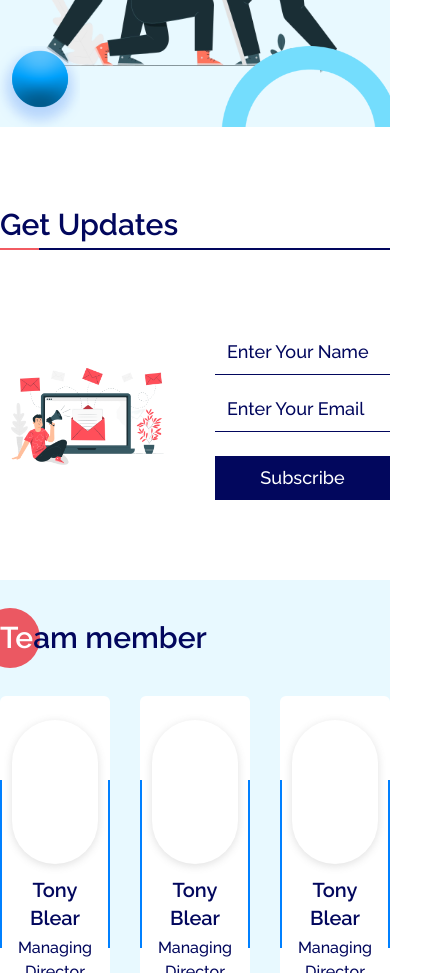
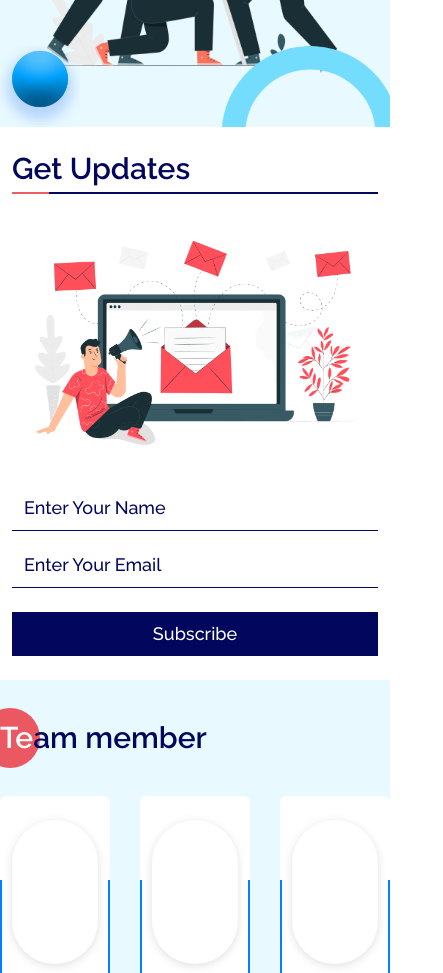
Before and after one commit to NoobBiswajit/nexwift, a website: page index.html in a window 390 px wide. Shown: the part 8000-8973 px from the top of the page, 443 px wide, since content can reach past the window. Drawn offline with nearby package versions, Linux system fonts and the light colour scheme.

Commit message:
subscrice area responsive

```diff
--- a/index.html
+++ b/index.html
@@ -560,7 +560,7 @@
     <section>
         <div class=" py-10 lg:py-20 bg-bubbles happend_area px-3 lg:px-16 xl:px-0">
             <div class="container mx-auto">
-                <div class=" lg:grid grid-cols-2 gap-6 lg:gap-16">
+                <div class=" md:grid grid-cols-2 gap-6 lg:gap-16">
                     <div class="">
                         <div class="chalenges_text">
                             <h2 class="text-Nblue font-rlw text-xl lg:text-3xl font-semibold">What happens next?</h2>
@@ -606,14 +606,14 @@
     </section>
     <!-- =============== happend-end========== -->
     <section>
-        <div class=" py-20 bg-white">
+        <div class="py-6 lg:py-20 bg-white px-3 lg:px-16 xl:px-0">
             <div class="container mx-auto">
                 <div class="chalenges_text">
                     <h2 class="text-Nblue font-rlw text-3xl font-semibold">Get Updates</h2>
                     <div class="chalenges_text_line"></div>
                     <div class="chalenges_text_line_small"></div>
                 </div>
-                <div class="grid grid-cols-2 items-center gap-10 mt-20">
+                <div class="grid md:grid-cols-2 items-center gap-6 lg:gap-10 mt-6 lg:mt-20">
                     <div class=""> <img src="./img/email.png" alt=""> </div>
                     <div class="">
                         <div class="">
```
Also changed, not shown: dist/output.css.
